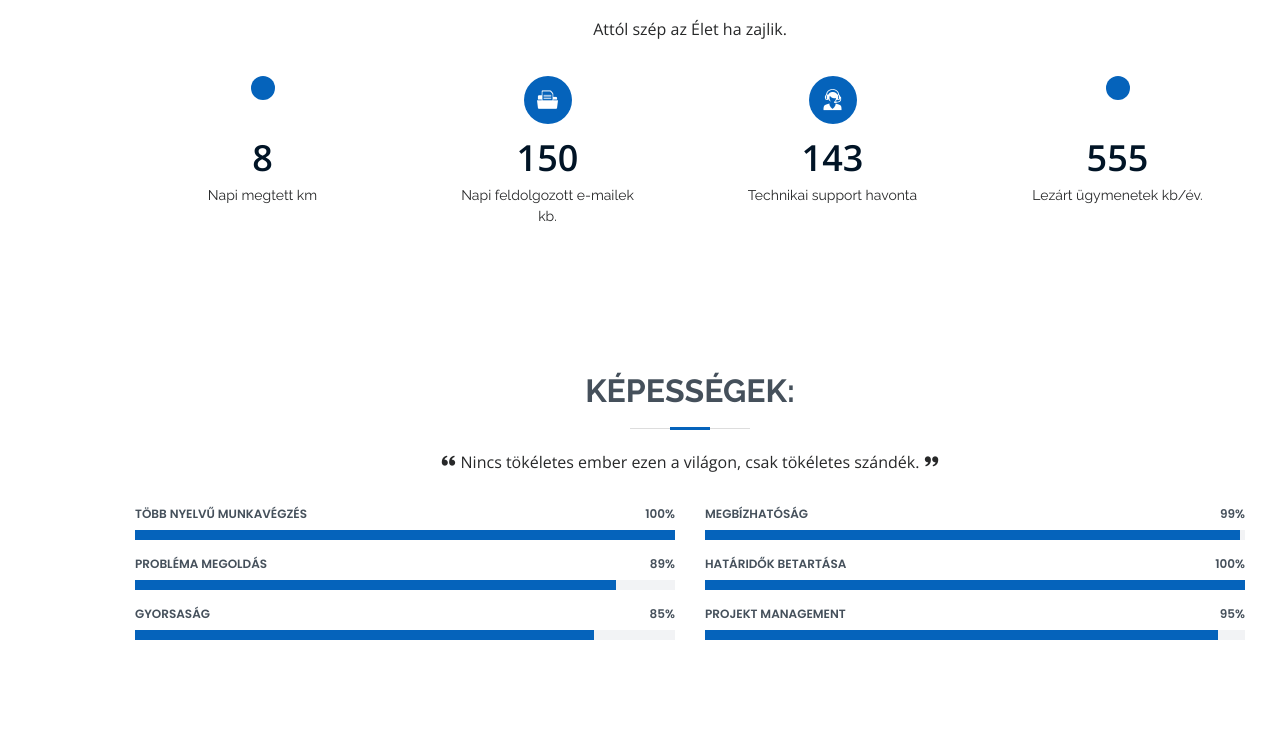
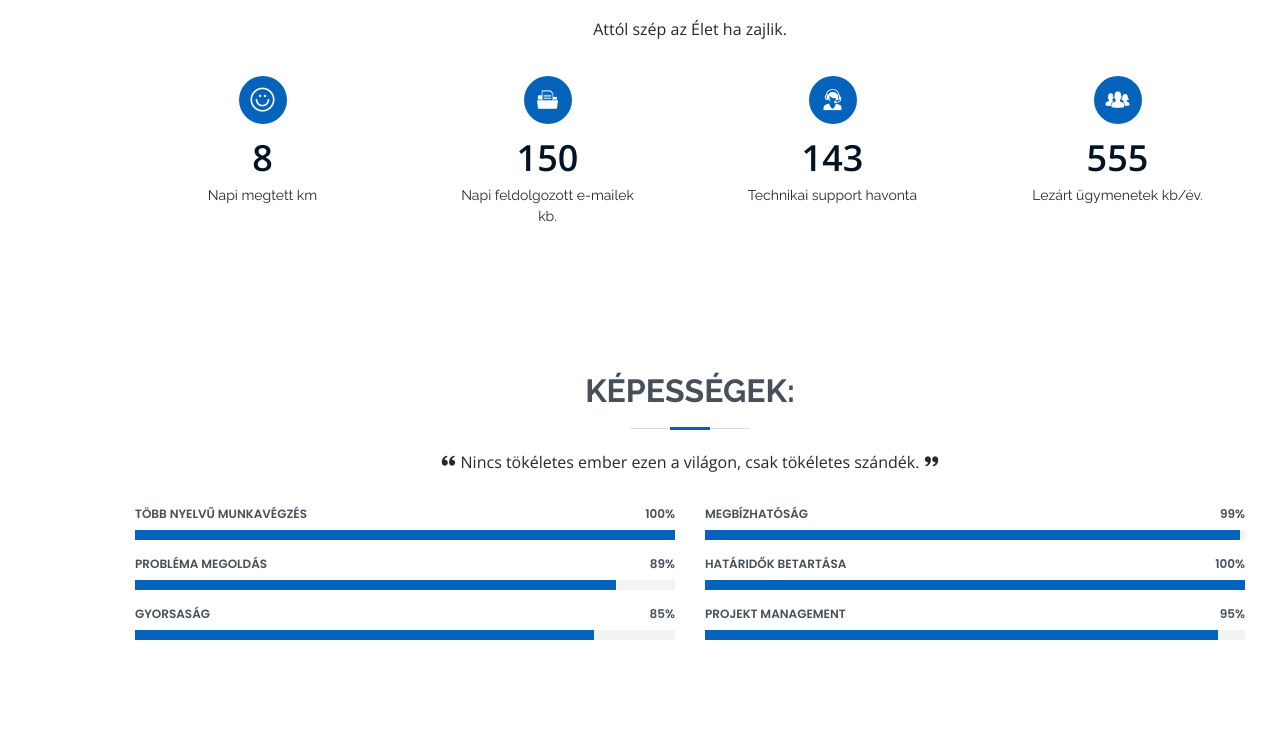
Before and after one commit to ytorahe/MyResume, a plain HTML site: page index.html in a window 1280 px wide. Shown: the part 1514-2266 px from the top of the page. Drawn offline with nearby package versions, Linux system fonts and the light colour scheme.

Commit message:
Update index.html
ikonok vissza

```diff
--- a/index.html
+++ b/index.html
@@ -141,7 +141,7 @@
 
           <div class="col-lg-3 col-md-6">
             <div class="count-box">
-              <i class="icofont-location"></i>
+                <i class="icofont-simple-smile"></i>
               <span data-toggle="counter-up">8</span>
               <p>Napi megtett km</p>
             </div>
@@ -165,7 +165,7 @@
 
           <div class="col-lg-3 col-md-6 mt-5 mt-lg-0">
             <div class="count-box">
-              <i class="icofont-tag-double"></i>
+               <i class="icofont-users-alt-5"></i>
               <span data-toggle="counter-up">555</span>
               <p>Lezárt ügymenetek kb/év.</p>
             </div>
```
